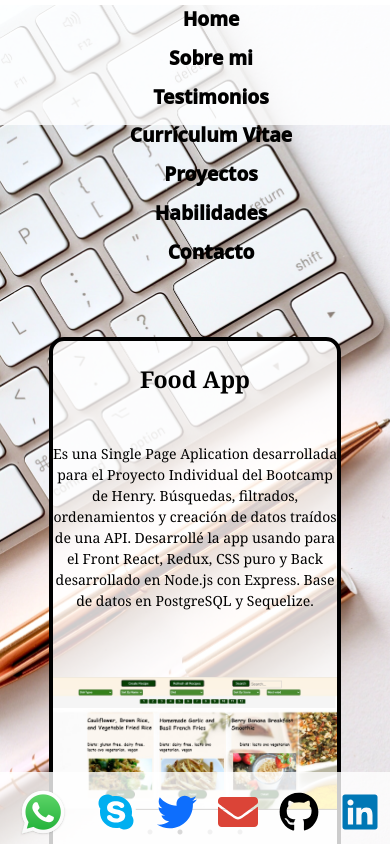
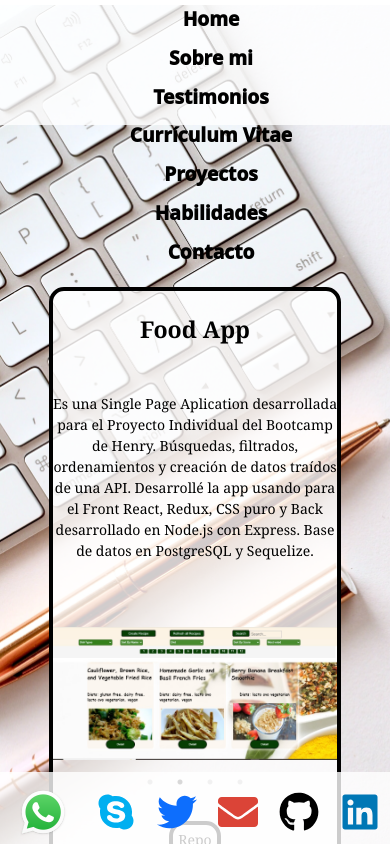
Before and after one commit to AgustinaMonzon/portfolioAgus, a React (Create React App) app: page /portfolio in a window 390 px wide. Shown: the top 844 px of the page. Built offline with nearby package versions, Linux system fonts and the light colour scheme; a web font is replaced by a local one.

Commit message:
cambios home

```diff
--- a/src/Components/Home/Home.css
+++ b/src/Components/Home/Home.css
@@ -95,10 +95,11 @@ margin: 15px 0 40px 25px;
     }
     .h1 {
       font-size: 36px;
+      text-align: center;
     }
     .escritura {
       font-size: 26px;
-      width: 18ch;
+      width: 26ch;
     }
     .descripcion {
       font-size: 16px;
--- a/src/Components/Portfolio/Portfolio.css
+++ b/src/Components/Portfolio/Portfolio.css
@@ -87,7 +87,7 @@
     width: 80%;
     height: auto;
     margin: 20px 0;
-    bottom: auto;
+    bottom:50px;
   }
 
   .info {
```
